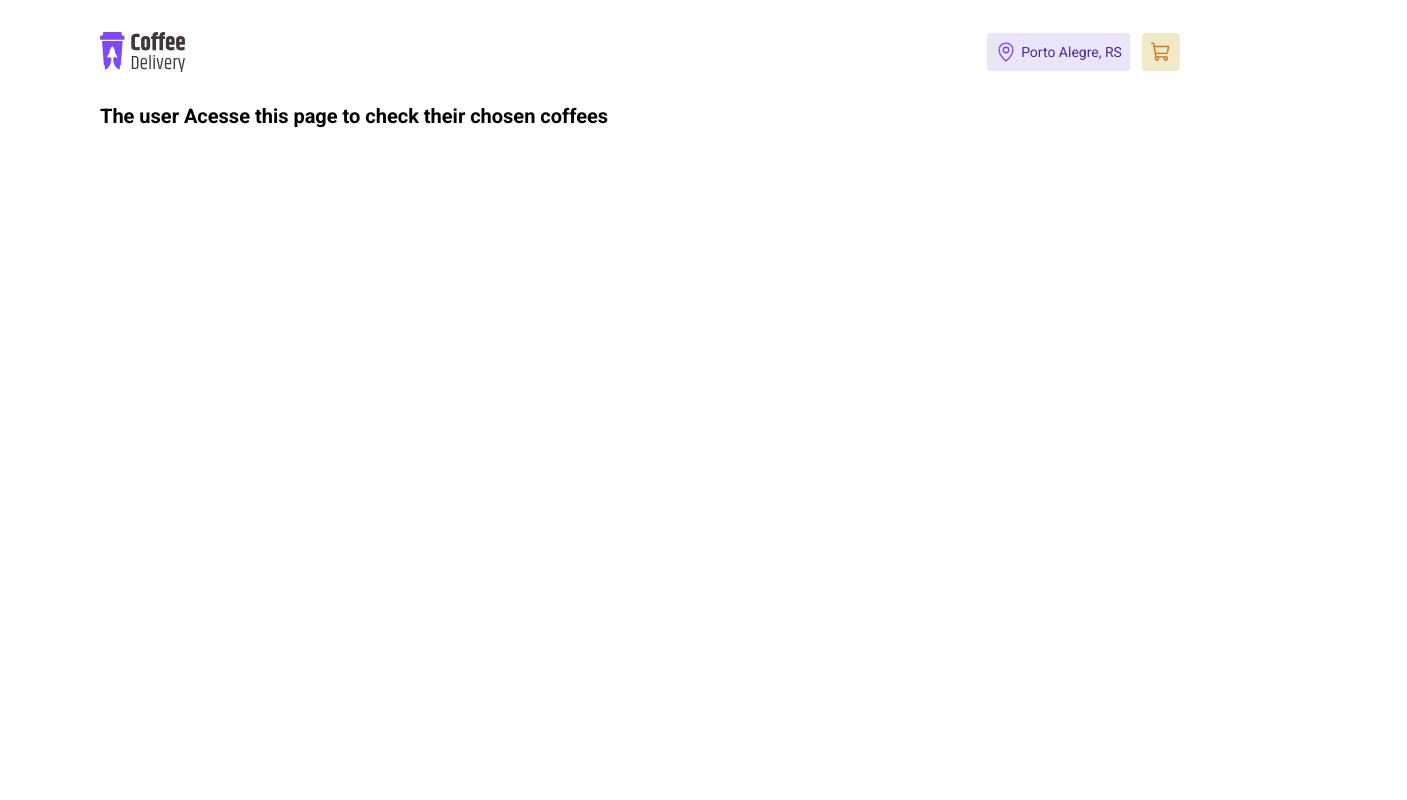
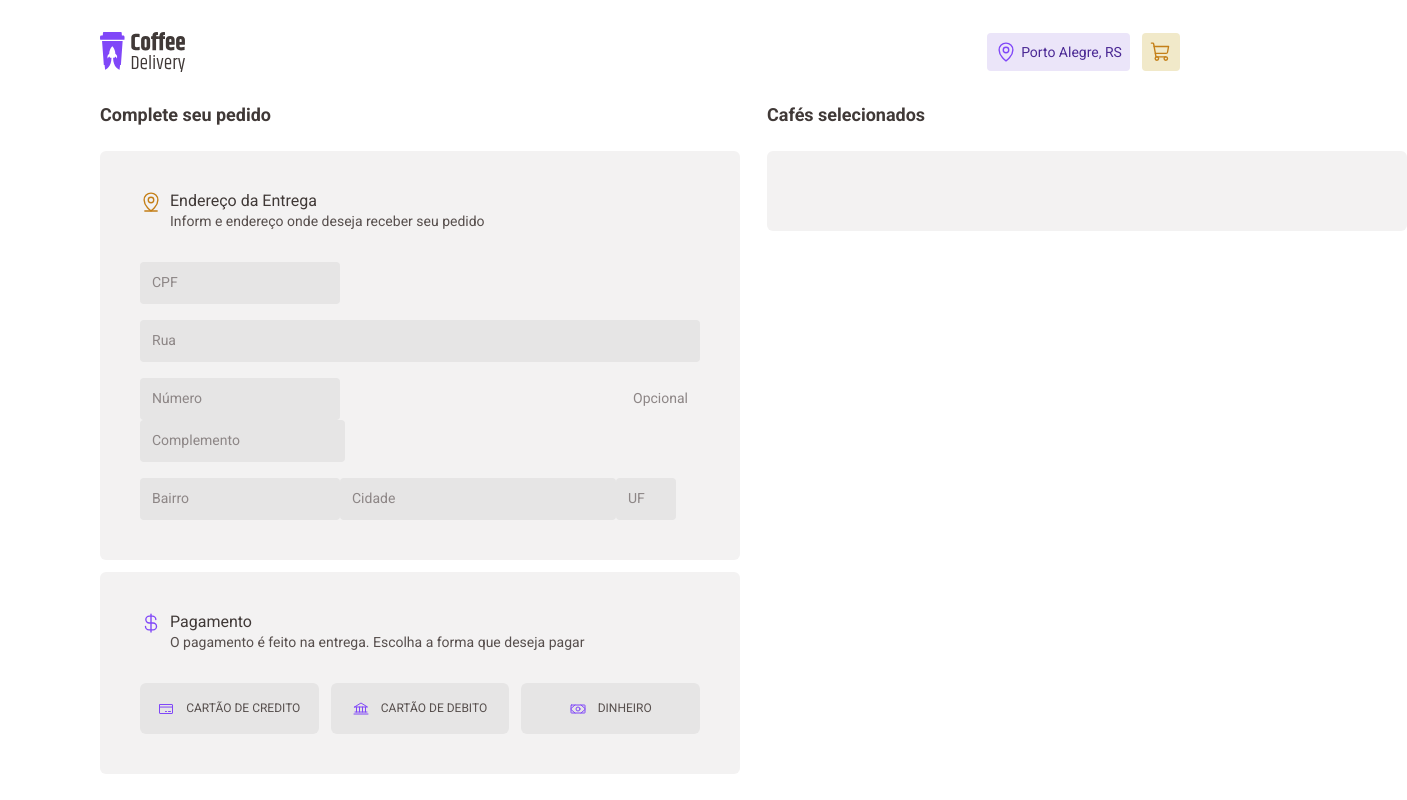
Before and after one commit to Eduardo-BarrosoS/coffee-delivery, a React (Vite) app: page /cart in a window 1280 px wide. Shown: the whole page, 1407 px wide, since content can reach past the window. Built offline with nearby package versions, Linux system fonts and the light colour scheme.

Commit message:
form finished

```diff
--- a/src/components/Header/index.tsx
+++ b/src/components/Header/index.tsx
@@ -1,6 +1,7 @@
 import { MapPin, ShoppingCart } from 'phosphor-react'
 import { Cart, HeaderContainer, Locale } from './style'
 import Logo from '../../assets/header/logo.svg'
+import { NavLink } from 'react-router-dom'
 
 export const Header = () => {
   return (
@@ -10,9 +11,11 @@ export const Header = () => {
         <Locale>
           <MapPin className="map" size={22} /> <span>Porto Alegre, RS </span>
         </Locale>
-        <Cart>
-          <ShoppingCart className={'cart'} size={22} />
-        </Cart>
+        <NavLink to="/cart">
+          <Cart>
+            <ShoppingCart className={'cart'} size={22} />
+          </Cart>
+        </NavLink>
       </div>
     </HeaderContainer>
   )
--- a/src/pages/ShoppingCart/index.tsx
+++ b/src/pages/ShoppingCart/index.tsx
@@ -1,3 +1,89 @@
+import {
+  Bank,
+  CreditCard,
+  CurrencyDollar,
+  MapPinLine,
+  Money,
+} from 'phosphor-react'
+import {
+  Background,
+  CartContainer,
+  ChosenCoffees,
+  FromContainer,
+  Payment,
+  Requirements,
+} from './style'
+
 export const ShoppingCart = () => {
-  return <h1> The user Acesse this page to check their chosen coffees </h1>
+  return (
+    <CartContainer>
+      <div>
+        <h3>Complete seu pedido</h3>
+        <Background className="address">
+          <div>
+            <Requirements>
+              <MapPinLine size={22} className="mapPinLine" />
+              <div>
+                <p>Endereço da Entrega</p>
+                <span>Inform e endereço onde deseja receber seu pedido</span>
+              </div>
+            </Requirements>
+            <FromContainer action="">
+              <input type="text" placeholder="CPF" className="CEP" />
+              <input type="text" placeholder="Rua" className="street" />
+              <div>
+                <input type="number" placeholder="Número" className="number" />
+                <input
+                  type="text"
+                  placeholder="Complemento"
+                  className="complement"
+                />
+                <span>Opcional</span>
+              </div>
+              <div>
+                <input type="text" placeholder="Bairro" className="district" />
+                <input type="text" placeholder="Cidade" className="city" />
+                <input type="text" placeholder="UF" className="UF" />
+              </div>
+            </FromContainer>
+          </div>
+        </Background>
+
+        <Background>
+          <Payment>
+            <Requirements>
+              <CurrencyDollar size={22} className="CurrencyDollar" />
+              <div>
+                <p>Pagamento</p>
+                <span>
+                  O pagamento é feito na entrega. Escolha a forma que deseja
+                  pagar
+                </span>
+              </div>
+            </Requirements>
+            <div className="formOfPayment">
+              <div>
+                <CreditCard className="creditCard" size={16} />{' '}
+                <span>Cartão de credito</span>
+              </div>
+              <div>
+                <Bank className="bank" size={16} />{' '}
+                <span>Cartão de debito</span>
+              </div>
+              <div>
+                <Money className="money" size={16} /> <span>Dinheiro</span>
+              </div>
+            </div>
+          </Payment>
+        </Background>
+      </div>
+
+      <div>
+        <h3>Cafés selecionados</h3>
+        <Background>
+          <ChosenCoffees></ChosenCoffees>
+        </Background>
+      </div>
+    </CartContainer>
+  )
 }
--- a/src/pages/ShoppingCart/style.ts
+++ b/src/pages/ShoppingCart/style.ts
@@ -1,3 +1,146 @@
 import styled from 'styled-components'
 
-export const LayoutContainer = styled.div``
+export const CartContainer = styled.div`
+  width: 100%;
+  display: flex;
+  justify-content: space-between;
+  gap: 2.7rem;
+  .address {
+    margin-bottom: 1.2rem;
+  }
+  h3 {
+    font-weight: 700;
+    font-size: 1.8rem;
+    color: ${(props) => props.theme['base-subtitle']};
+    margin-bottom: 2.6rem;
+  }
+`
+export const Background = styled.div`
+  width: 64rem;
+  padding: 4rem;
+  background: ${(props) => props.theme['base-card']};
+  border-radius: 0.6rem;
+`
+
+export const Requirements = styled.div`
+  width: 100%;
+  display: flex;
+  align-items: flex-start;
+  gap: 0.8rem;
+  .mapPinLine {
+    color: ${(props) => props.theme['yellow-dark']};
+  }
+  .CurrencyDollar {
+    color: ${(props) => props.theme.purple};
+  }
+  div {
+    display: flex;
+    flex-direction: column;
+    p {
+      font-weight: 400;
+      font-size: 1.6rem;
+      line-height: 130%;
+      color: ${(props) => props.theme['base-subtitle']};
+    }
+    span {
+      font-weight: 400;
+      font-size: 1.4rem;
+      line-height: 130%;
+      color: ${(props) => props.theme['base-text']};
+    }
+  }
+`
+
+export const FromContainer = styled.form`
+  display: flex;
+  flex-direction: column;
+  gap: 1.6rem;
+  margin-top: 3.2rem;
+  input {
+    height: 4.2rem;
+    background: ${(props) => props.theme['base-button']};
+    padding: 1.3rem 1.2rem;
+    border-radius: 0.4rem;
+    border: none;
+    color: ${(props) => props.theme['base-text']};
+    outline: none;
+    &:focus {
+      border: 1px solid ${(props) => props.theme['yellow-dark']};
+    }
+    &::placeholder {
+      color: ${(props) => props.theme['base-label']};
+      font-weight: 400;
+      font-size: 14px;
+    }
+  }
+
+  div:nth-child(3) {
+    position: relative;
+    width: 100%;
+    .complement {
+      padding-right: 7.9rem;
+      display: flex;
+      flex: 1;
+    }
+    span {
+      position: absolute;
+      top: 1.15rem;
+      right: 1.2rem;
+      color: ${(props) => props.theme['base-label']};
+      font-weight: 400;
+      font-size: 14px;
+    }
+  }
+
+  .CEP,
+  .number,
+  .district {
+    width: 20rem;
+  }
+  .city {
+    width: 27.6rem;
+  }
+  .UF {
+    width: 6rem;
+  }
+`
+export const Payment = styled.div`
+  width: 100%;
+  .formOfPayment {
+    display: flex;
+    align-items: center;
+    justify-content: space-between;
+    margin-top: 3.2rem;
+
+    div {
+      display: flex;
+      align-items: center;
+      justify-content: center;
+      gap: 1.2rem;
+      width: 17.86rem;
+      height: 5.1rem;
+      background: ${(props) => props.theme['base-button']};
+      border-radius: 0.6rem;
+
+      .money,
+      .bank,
+      .creditCard {
+        color: ${(props) => props.theme.purple};
+      }
+
+      span {
+        font-weight: 400;
+        font-size: 1.2rem;
+        line-height: 160%;
+        color: ${(props) => props.theme['base-text']};
+        text-transform: uppercase;
+      }
+    }
+  }
+`
+export const FormOfPayment = styled.div``
+export const ChosenCoffees = styled.div`
+  width: 100%;
+  display: flex;
+  justify-content: space-between;
+`
```
